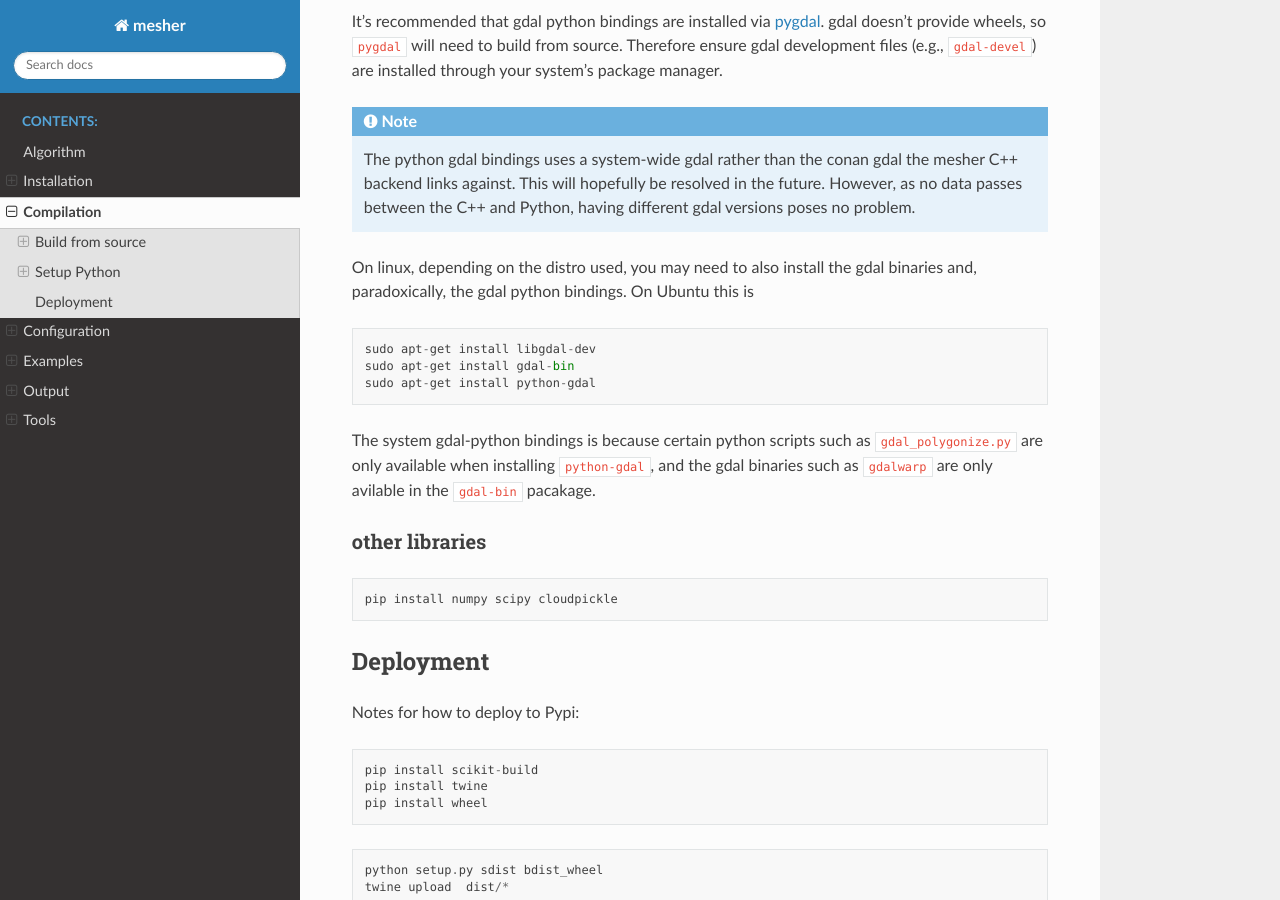
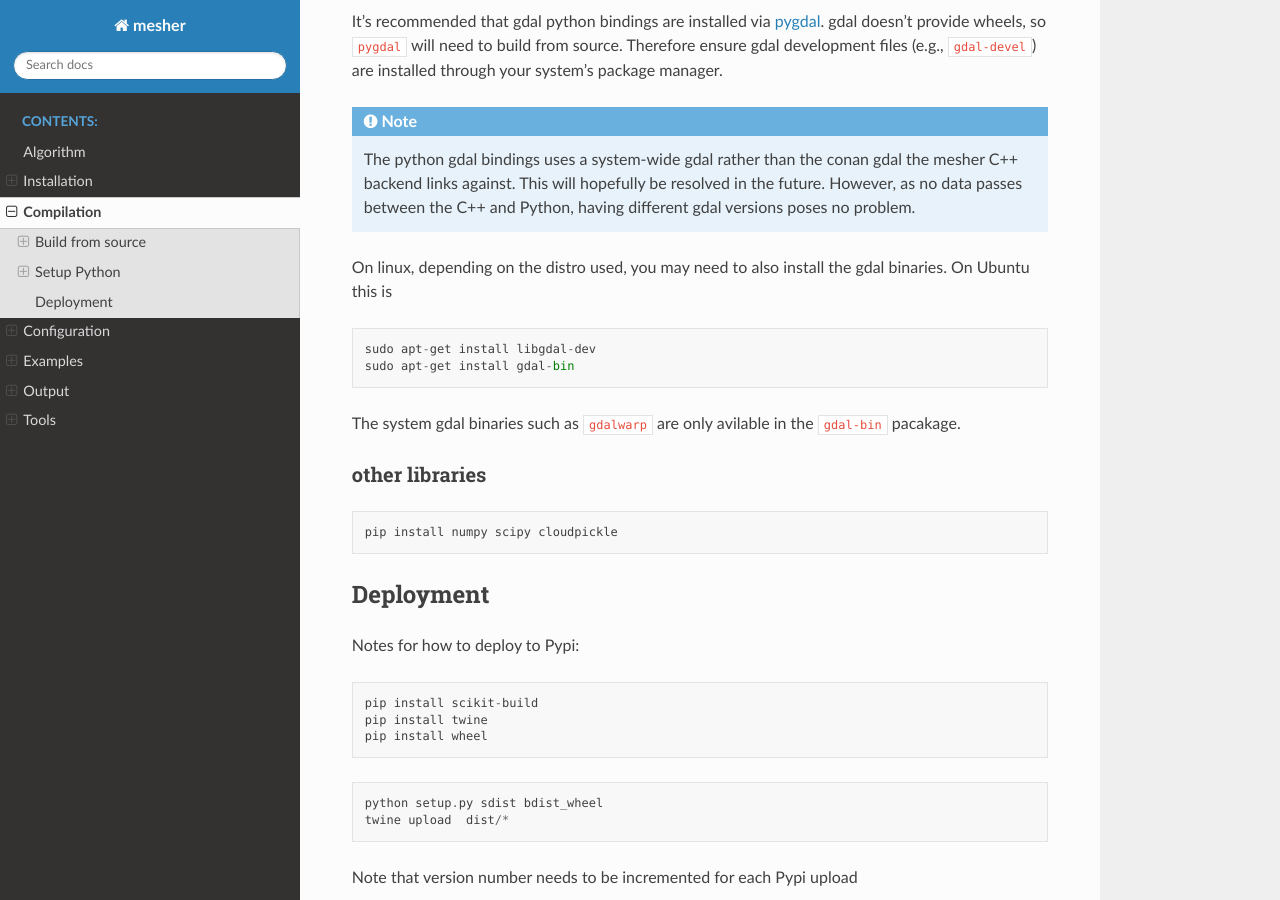
Before and after one commit to Chrismarsh/mesher, a Sphinx documentation site: the page built from docs/source/build.rst, in a window 1280 px wide and 900 px high, scrolled down 3737 px. Built offline with Sphinx 7.4.7 and the Read the Docs theme 2.0.0, drawn with Linux system fonts in a browser that asks for light colours.

```diff
--- a/docs/source/build.rst
+++ b/docs/source/build.rst
@@ -174,14 +174,13 @@ It's recommended that gdal python bindings are installed via `pygdal <https://gi
 .. note::
    The python gdal bindings uses a system-wide gdal rather than the conan gdal the mesher C++ backend links against. This will hopefully be resolved in the future. However, as no data passes between the C++ and Python, having different gdal versions poses no problem.
 
-On linux, depending on the distro used, you may need to also install the gdal binaries and, paradoxically, the gdal python bindings. On Ubuntu this is
+On linux, depending on the distro used, you may need to also install the gdal binaries. On Ubuntu this is
 ::
 
    sudo apt-get install libgdal-dev
    sudo apt-get install gdal-bin
-   sudo apt-get install python-gdal
 
-The system gdal-python bindings is because certain python scripts such as ``gdal_polygonize.py`` are only available when installing ``python-gdal``, and the gdal binaries such as ``gdalwarp`` are only avilable in the ``gdal-bin`` pacakage.
+The system gdal binaries such as ``gdalwarp`` are only avilable in the ``gdal-bin`` pacakage.
 
 
 other libraries
--- a/mesher.py
+++ b/mesher.py
@@ -38,7 +38,7 @@ osr.UseExceptions()  # Enable exception support
 
 
 def main():
-    # load user configurable paramters here
+    # load user configurable parameters here
     # Check user defined configuration file
 
     if len(sys.argv) == 1:
--- a/setup.py
+++ b/setup.py
@@ -28,7 +28,7 @@ except SKBuildError:
 
 
 setup(name='mesher',
-      version='1.3.1',
+      version='1.4.0',
       description='Landsurface model mesh generation',
       long_description="""
       Mesher is a novel multi-objective unstructured mesh generation software that allows mesh generation to be generated from an arbitrary number of hydrologically important features while maintaining a variable spatial resolution.
```
